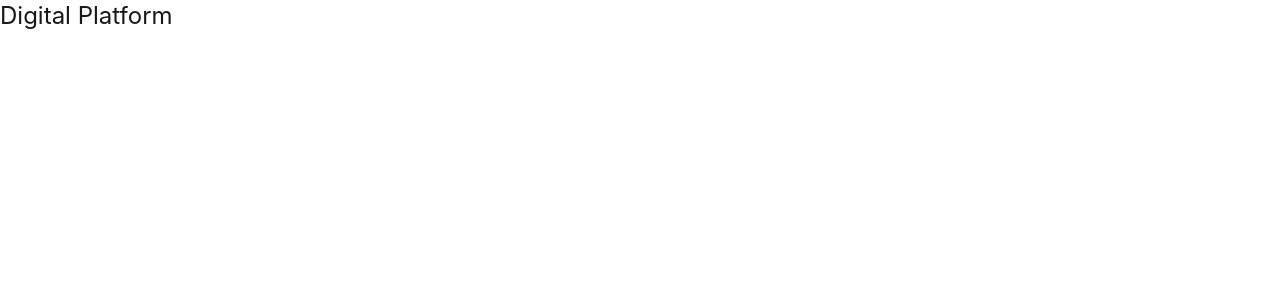
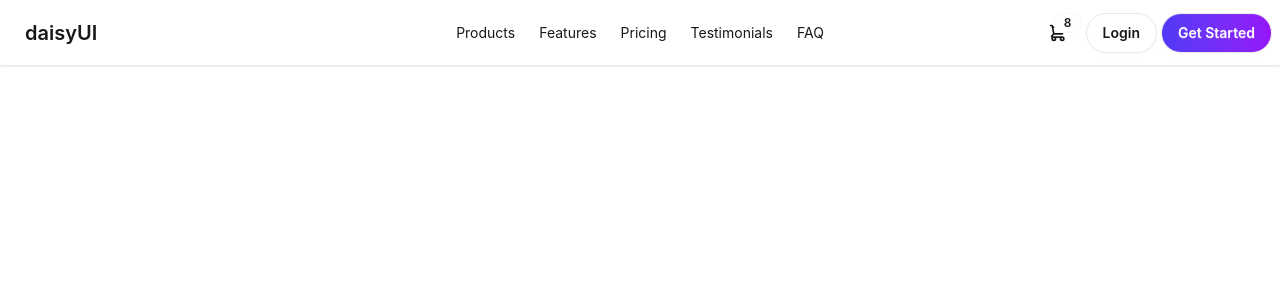
Before and after one commit to ashrafulhoda789/digitool-platform-ph, a React (Vite) app: page / in a window 1280 px wide. Shown: the top 300 px of the page. Built offline with nearby package versions, Linux system fonts and the light colour scheme.

Commit message:
navbar designed

```diff
--- a/src/App.jsx
+++ b/src/App.jsx
@@ -1,10 +1,11 @@
 import './App.css'
+import Navbar from './components/navbar/Navbar'
 
 function App() {
 
   return (
     <>
-      <h1 className='text-2xl'>Digital Platform</h1>
+      <Navbar></Navbar>
 
     </>
   )
--- /dev/null
+++ b/src/components/navbar/Navbar.jsx
@@ -0,0 +1,69 @@
+import React from 'react';
+
+const Navbar = () => {
+    return (
+        <div>
+            <div className="navbar bg-base-100 shadow-sm">
+                <div className="navbar-start">
+                    <div className="dropdown">
+                        <div tabIndex={0} role="button" className="btn btn-ghost lg:hidden">
+                            <svg xmlns="http://www.w3.org/2000/svg" className="h-5 w-5" fill="none" viewBox="0 0 24 24" stroke="currentColor"> <path strokeLinecap="round" strokeLinejoin="round" strokeWidth="2" d="M4 6h16M4 12h8m-8 6h16" /> </svg>
+                        </div>
+                        <ul
+                            tabIndex="-1"
+                            className="menu menu-sm dropdown-content bg-base-100 rounded-box z-1 mt-3 w-52 p-2 shadow">
+                            <li><a>Products</a></li>
+                            <li>
+                                <a>Features</a>
+                            </li>
+                            <li><a>Pricing</a></li>
+                            <li><a>Testimonials</a></li>
+                            <li><a>FAQ</a></li>
+                            <li className='flex md:hidden'><a>Login</a></li>
+                        </ul>
+                    </div>
+                    <a className="btn btn-ghost text-xl">daisyUI</a>
+                </div>
+                <div className="navbar-center hidden lg:flex">
+                    <ul className="menu menu-horizontal px-1">
+                        <li><a>Products</a></li>
+                        <li>
+                            <a>Features</a>
+                        </li>
+                        <li><a>Pricing</a></li>
+                        <li><a>Testimonials</a></li>
+                        <li><a>FAQ</a></li>
+                    </ul>
+                </div>
+
+                <div className="navbar-end gap-2">
+                    <div className="dropdown dropdown-end">
+                        <div tabIndex={0} role="button" className="btn btn-ghost btn-circle">
+                            <div className="indicator">
+                                <svg xmlns="http://www.w3.org/2000/svg" className="h-5 w-5" fill="none" viewBox="0 0 24 24" stroke="currentColor"> <path strokeLinecap="round" strokeLinejoin="round" strokeWidth="2" d="M3 3h2l.4 2M7 13h10l4-8H5.4M7 13L5.4 5M7 13l-2.293 2.293c-.63.63-.184 1.707.707 1.707H17m0 0a2 2 0 100 4 2 2 0 000-4zm-8 2a2 2 0 11-4 0 2 2 0 014 0z" /> </svg>
+                                <span className="badge badge-sm indicator-item">8</span>
+                            </div>
+                        </div>
+                        <div
+                            tabIndex={0}
+                            className="card card-compact dropdown-content bg-base-100 z-1 mt-3 w-52 shadow">
+                            <div className="card-body">
+                                <span className="text-lg font-bold">8 Items</span>
+                                <span className="text-info">Subtotal: $999</span>
+                                <div className="card-actions">
+                                    <button className="btn btn-primary btn-block">View cart</button>
+                                </div>
+                            </div>
+                        </div>
+                    </div>
+                    <div className='flex gap-1'>
+                        <a className='btn bg-white rounded-full hidden md:flex'>Login</a>
+                        <a className="btn bg-linear-to-r from-[#4F39F6] to-[#9514FA] rounded-full text-white">Get Started</a>
+                    </div>
+                </div>
+            </div>
+        </div>
+    );
+};
+
+export default Navbar;
```
